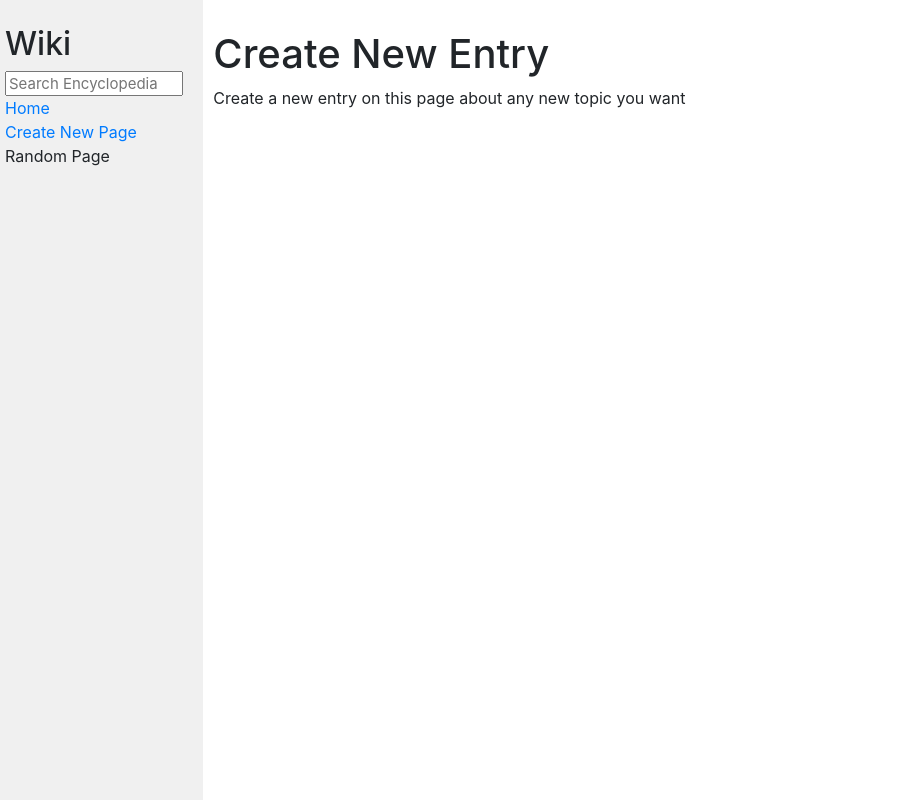
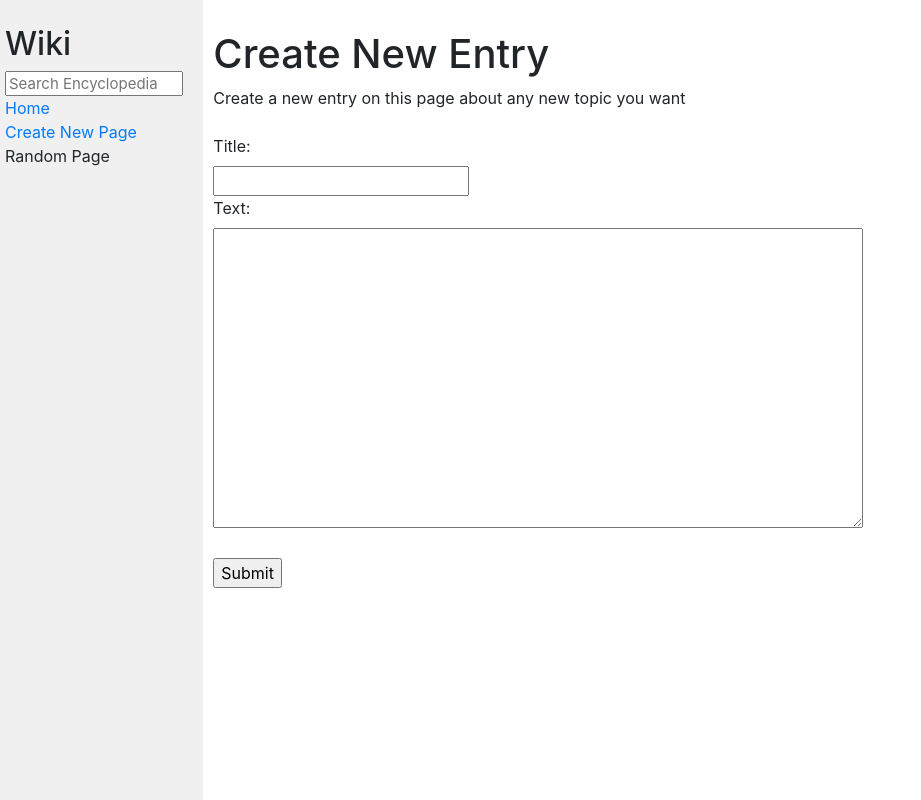
Before and after one commit to avi-singh-19/Wiki, a Django app: page /create in a window 1280 px wide. Shown: the whole page, without its empty margins (0-921 px from the left). Run offline with Django 3.2, Linux system fonts and the light colour scheme; some libraries are stand-ins or nearby versions.

Commit message:
structure for creating new entries updated

```diff
--- a/encyclopedia/templates/encyclopedia/create.html
+++ b/encyclopedia/templates/encyclopedia/create.html
@@ -7,5 +7,17 @@
 {% block body %}
     <h1>Create New Entry</h1>
     {{ message }}
+    <br><br>
+
+    <form action="{% url 'create' %}" method="POST">
+      <label for="title">Title:</label><br>
+        <input type="text" id="title" name="title"><br>
+
+      <label for="entry_text">Text:</label><br>
+        <textarea id="text" name="text" style="height:300px;width:650px"> </textarea>
+        <br><br>
+
+      <input type="submit" value="Submit">
+    </form>
 
 {% endblock %}
--- a/encyclopedia/views.py
+++ b/encyclopedia/views.py
@@ -56,6 +56,7 @@ def search(request):
 
 
 def create(request):
-    return render(request, 'encyclopedia/create.html', {
-        'message': 'Create a new entry on this page about any new topic you want'
-    })
+    if request.method == 'GET':
+        return render(request, 'encyclopedia/create.html', {
+            'message': 'Create a new entry on this page about any new topic you want'
+        })
```
